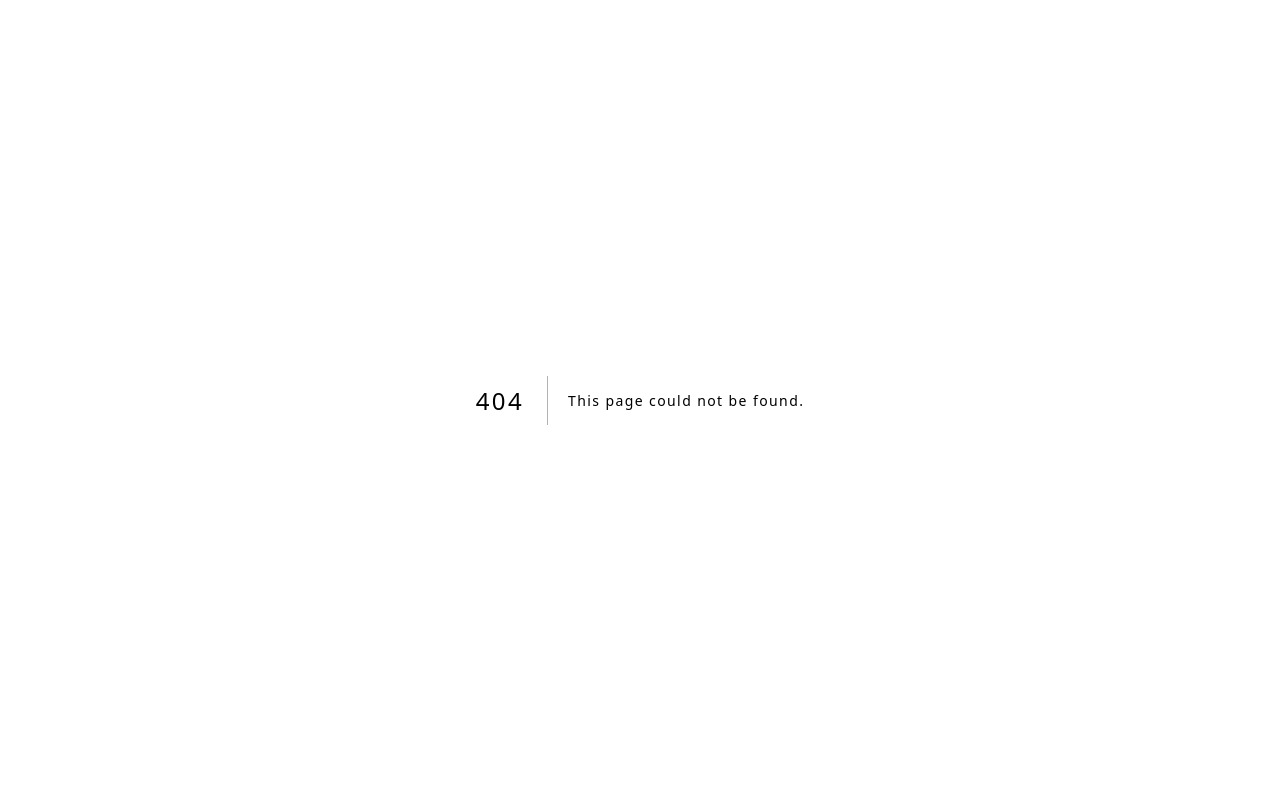
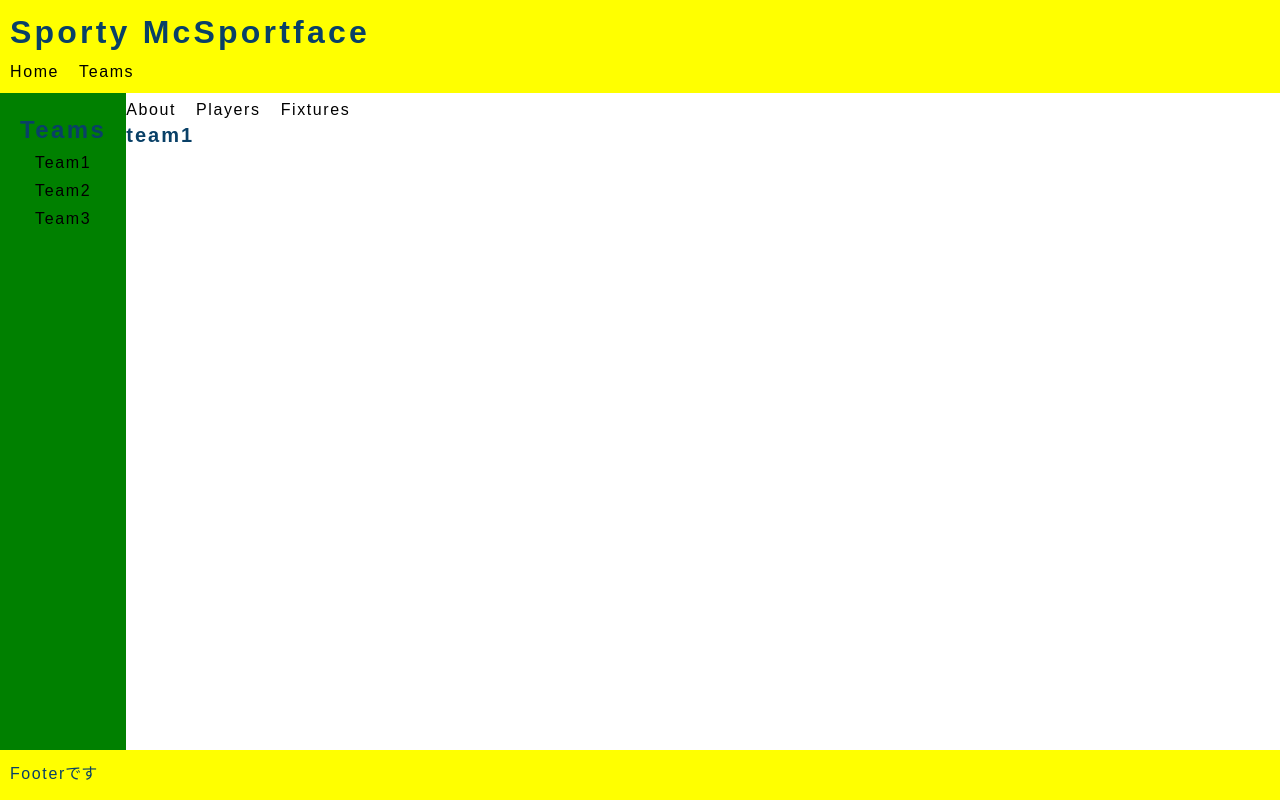
Before and after one commit to ninomiyadaisuke/nextjs-nested-layout-study, a Next.js app: page /teams/team1 in a window 1280 px wide. Before the commit this address had no page. Built offline with nearby package versions, Linux system fonts and the light colour scheme.

Commit message:
create DeepNested and nestLayout and TeamPage

```diff
--- a/src/components/Layouts/DeepNestedLayout.tsx
+++ b/src/components/Layouts/DeepNestedLayout.tsx
@@ -1,6 +1,8 @@
 import Link from 'next/link';
 import { useRouter } from 'next/router';
 import { FC, ReactNode } from 'react';
+
+import styles from '@/styles/components/layouts/deepNestLayout.module.scss';
 
 type Props = {
   children: ReactNode;
@@ -10,8 +12,11 @@ const DeepNestedLayout: FC<Props> = (props) => {
   const { children } = props;
   const router = useRouter();
   const { team } = router.query;
+
+  console.log('deepnestLayou');
+
   return (
-    <div>
+    <div className={styles.layout}>
       <header>
         <nav>
           <ul>
--- a/src/components/Layouts/index.ts
+++ b/src/components/Layouts/index.ts
@@ -1,2 +1,3 @@
+export { default as DeepNestedLayout } from './DeepNestedLayout';
 export { default as Layout } from './Layout';
 export { default as NestedLayout } from './NestedLayout';
--- /dev/null
+++ b/src/components/utils/nestLayout.ts
@@ -0,0 +1,5 @@
+import { ReactElement } from 'react';
+
+export const nestLayout =
+  (parent: (page: ReactElement) => JSX.Element, child: (page: ReactElement) => JSX.Element) => (page: ReactElement) =>
+    parent(child(page));
--- a/src/pages/index.tsx
+++ b/src/pages/index.tsx
@@ -1,5 +1,5 @@
 import type { NextPageWithLayout } from 'next';
-import { useEffect } from 'react';
+import { ReactElement, useEffect } from 'react';
 
 import { Layout } from '@/components/Layouts';
 
@@ -11,8 +11,8 @@ const Home: NextPageWithLayout = () => {
   return <div>Top page です。</div>;
 };
 
-Home.getLayout = (page) => {
-  return <Layout>{page}</Layout>;
-};
+export const HomePageLayout = (page: ReactElement) => <Layout>{page}</Layout>;
+
+Home.getLayout = HomePageLayout;
 
 export default Home;
--- /dev/null
+++ b/src/pages/teams/[team]/index.tsx
@@ -0,0 +1,25 @@
+import { NextPageWithLayout } from 'next';
+import { useRouter } from 'next/router';
+import { ReactElement } from 'react';
+
+import { DeepNestedLayout } from '@/components/Layouts';
+import { nestLayout } from '@/components/utils/nestLayout';
+import { TeamsPageLayout } from '@/pages/teams/index';
+
+const TeamPage: NextPageWithLayout = () => {
+  const router = useRouter();
+  const { team } = router.query;
+  return (
+    <section>
+      <h3>{team}</h3>
+    </section>
+  );
+};
+
+const getLayout = (page: ReactElement) => <DeepNestedLayout>{page}</DeepNestedLayout>;
+
+export const TeamPageLayout = nestLayout(TeamsPageLayout, getLayout);
+
+TeamPage.getLayout = TeamPageLayout;
+
+export default TeamPage;
--- a/src/pages/teams/index.tsx
+++ b/src/pages/teams/index.tsx
@@ -1,20 +1,18 @@
 import type { NextPageWithLayout } from 'next';
-import Link from 'next/link';
-import { useEffect } from 'react';
+import { ReactElement } from 'react';
 
-import { Layout } from '@/components/Layouts';
 import NestedLayout from '@/components/Layouts/NestedLayout';
+import { nestLayout } from '@/components/utils/nestLayout';
+import { HomePageLayout } from '@/pages/index';
 
 const TeamsPage: NextPageWithLayout = () => {
   return <div>This is the Teams landing page</div>;
 };
 
-TeamsPage.getLayout = (page) => {
-  return (
-    <Layout>
-      <NestedLayout>{page}</NestedLayout>
-    </Layout>
-  );
-};
+const getLayout = (page: ReactElement) => <NestedLayout>{page}</NestedLayout>;
+
+export const TeamsPageLayout = nestLayout(HomePageLayout, getLayout);
+
+TeamsPage.getLayout = TeamsPageLayout;
 
 export default TeamsPage;
--- /dev/null
+++ b/src/styles/components/layouts/deepNestLayout.module.scss
@@ -0,0 +1,11 @@
+.layout {
+  ul {
+    display: flex;
+    gap: 20px;
+    a {
+      font-size: 16px;
+      color: black;
+      text-decoration: none;
+    }
+  }
+}
```
Also changed, not shown: src/styles/components/layouts/deepNestLayout.module.scss.d.ts (added, +9 -0 lines).
